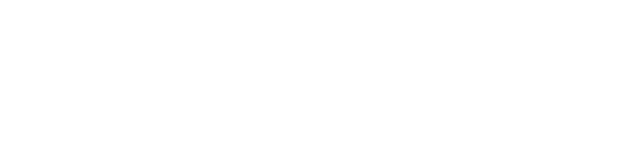
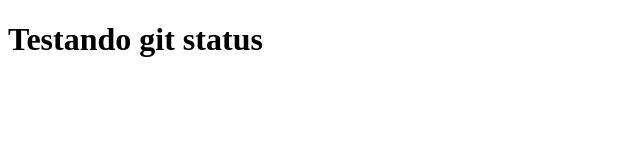
Before and after one commit to GuidoStocco/Git, a plain HTML site: page index.html in a window 1280 px wide. Shown: the whole page, without its empty margins (0-640 px from the left). Drawn offline with Linux system fonts and the light colour scheme.

Commit message:
adicionando texto

```diff
--- a/index.html
+++ b/index.html
@@ -6,6 +6,6 @@
     <title>Document</title>
 </head>
 <body>
-
+    <h1>Testando git status</h1>
 </body>
 </html>
```
